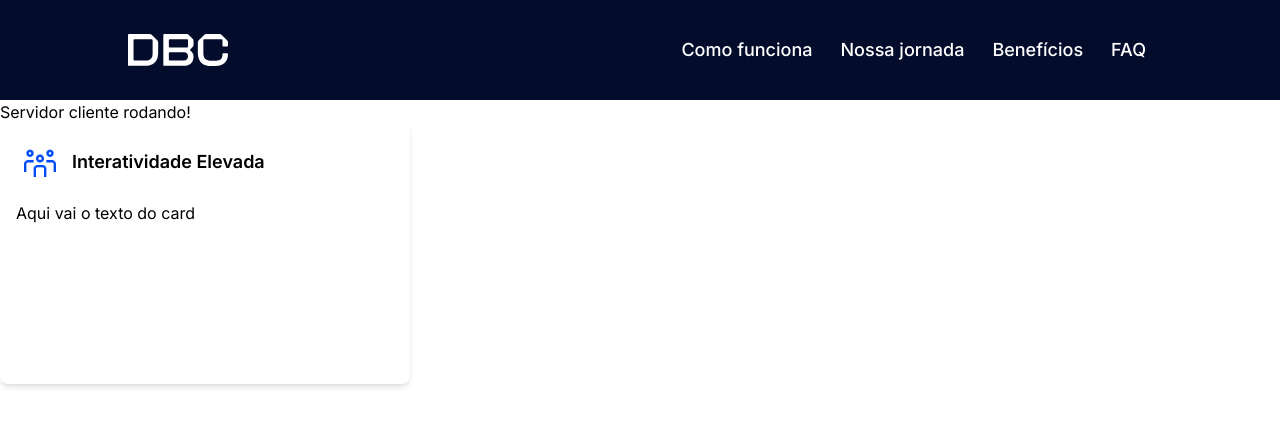
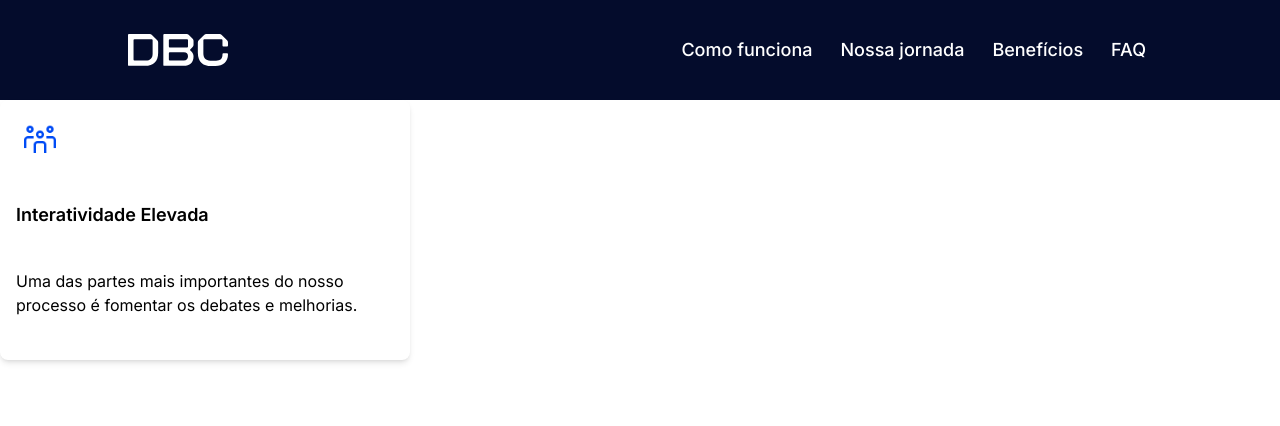
Before and after one commit to vemser/lp-fast-discovery, a Next.js app: page / in a window 1280 px wide. Shown: the top 426 px of the page. Built offline with nearby package versions, Linux system fonts and the light colour scheme.

Commit message:
card loading 90%

```diff
--- a/components/molecules/card-lp/CardsLp.tsx
+++ b/components/molecules/card-lp/CardsLp.tsx
@@ -1,5 +1,5 @@
-import Image from 'next/image';
-import React from 'react';
+import Image from "next/image";
+import React from "react";
 
 interface CardLpProps {
   icon: string;
@@ -10,12 +10,10 @@ interface CardLpProps {
 
 export default function CardsLp({ icon, alt, title, children }: CardLpProps) {
   return (
-    <div className="max-w-md bg-white shadow-md rounded-lg p-4 md:w-[410px] md:h-[260px]">
-      <div className="flex items-center mb-4">
-        <Image src={icon} alt={alt} width={48} height={48} className="mr-2" />
-        <h2 className="text-lg font-semibold">{title}</h2>
-      </div>
-      {children}
-    </div>
+    <div className="max-w-md bg-white shadow-md rounded-lg p-4 flex flex-col items-start md:w-[410px] md:h-[260px]">
+    <Image src={icon} alt={alt} width={48} height={48} className="mb-2" />
+    <h2 className="text-lg font-semibold mb-2 py-8">{title}</h2>
+    <div className="text-left w-full">{children}</div>
+  </div>
   );
 }
--- a/pages/index.tsx
+++ b/pages/index.tsx
@@ -17,8 +17,7 @@ export default function Home() {
       <ToastContainer />
       <section className={inter.className}>
         <Header/>
-        <h1>Servidor cliente rodando!</h1>
-       <CardsLp icon="/Iconhug.png" alt="Interatividade" title="Interatividade Elevada">Aqui vai o texto do card</CardsLp>
+       <CardsLp icon="/Iconhug.png" alt="Interatividade" title="Interatividade Elevada">Uma das partes mais importantes do nosso processo é fomentar os debates e melhorias.</CardsLp>
       </section>
 
     </>
```
